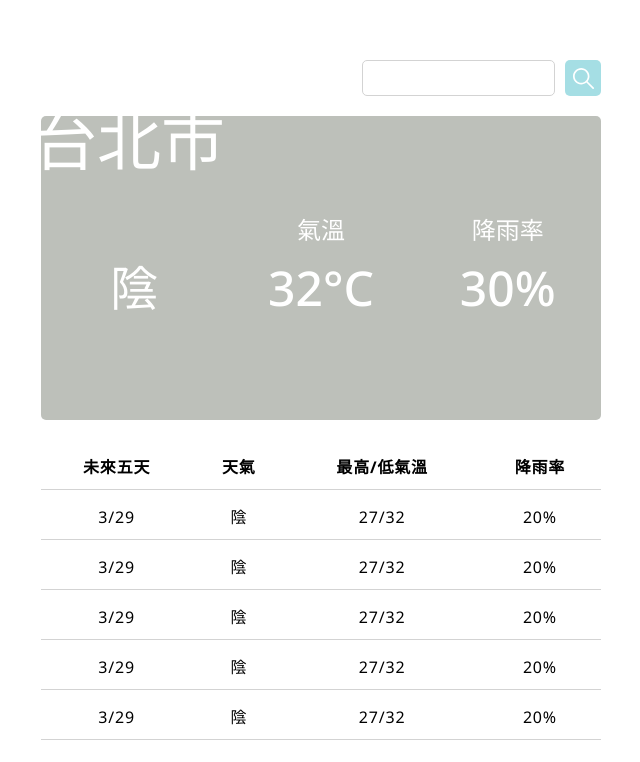
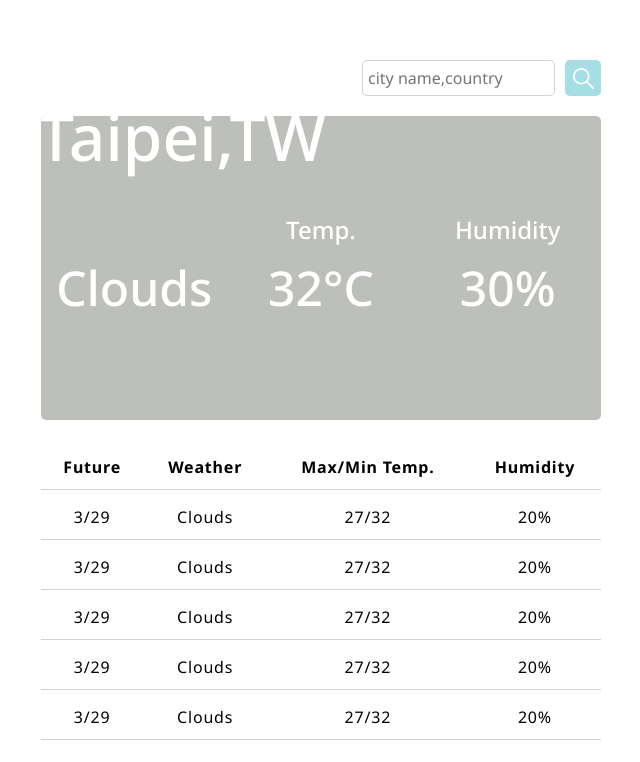
Before and after one commit to Kim716/Hows_the_weather, a React (Vite) app: page / in a window 1280 px wide. Shown: the top 762 px of the page, without its empty margins (319-959 px from the left). Built offline with nearby package versions, Linux system fonts and the light colour scheme.

Commit message:
feat: change to Englishi UI

```diff
--- a/src/components/ForecastList.jsx
+++ b/src/components/ForecastList.jsx
@@ -23,7 +23,7 @@ function ForecastList() {
     return (
       <tr key={el}>
         <td>3/29</td>
-        <td>陰</td>
+        <td>Clouds</td>
         <td>27/32</td>
         <td>20%</td>
       </tr>
@@ -35,10 +35,10 @@ function ForecastList() {
       <table>
         <thead>
           <tr>
-            <th>未來五天</th>
-            <th>天氣</th>
-            <th>最高/低氣溫</th>
-            <th>降雨率</th>
+            <th>Future</th>
+            <th>Weather</th>
+            <th>Max/Min Temp.</th>
+            <th>Humidity</th>
           </tr>
         </thead>
         <tbody>{renderedRows}</tbody>
--- a/src/components/SearchBar.jsx
+++ b/src/components/SearchBar.jsx
@@ -77,7 +77,11 @@ function SearchBar() {
   return (
     <StyledDiv>
       <form onSubmit={handleSubmit}>
-        <input value={searchTerm} onChange={handleChange} />
+        <input
+          value={searchTerm}
+          onChange={handleChange}
+          placeholder="city name,country"
+        />
         <button>
           <SearchIcon />
         </button>
--- a/src/components/TodayPanel.jsx
+++ b/src/components/TodayPanel.jsx
@@ -9,8 +9,8 @@ const StyledDiv = styled.div`
 
   h2 {
     position: relative;
-    top: -23px;
-    left: -8px;
+    top: -27px;
+    left: -3px;
     color: white;
     font-size: 4rem;
     font-weight: 500;
@@ -51,14 +51,14 @@ const StyledDiv = styled.div`
 function TodayPanel() {
   return (
     <StyledDiv>
-      <h2>台北市</h2>
+      <h2>Taipei,TW</h2>
       <div className="info">
-        <div className="weather">陰</div>
+        <div className="weather">Clouds</div>
         <div className="temp">
-          <p>氣溫</p>32°C
+          <p>Temp.</p>32°C
         </div>
         <div className="probability">
-          <p>降雨率</p>30%
+          <p>Humidity</p>30%
         </div>
       </div>
     </StyledDiv>
--- a/src/store/slices/weatherSlice.js
+++ b/src/store/slices/weatherSlice.js
@@ -38,11 +38,12 @@ const weatherSlice = createSlice({
     });
     builder.addCase(getCurrentWeather.fulfilled, (state, action) => {
       state.isLoading = false;
-      state.current = {
-        description: action.payload.weather[0].description,
-        temp: action.payload.main.temp,
-        humidity: action.payload.main.humidity,
-      };
+      state.current = action.payload;
+      // state.current = {
+      //   description: action.payload.weather[0].description,
+      //   temp: action.payload.main.temp,
+      //   humidity: action.payload.main.humidity,
+      // };
     });
     builder.addCase(getCurrentWeather.rejected, (state, action) => {
       state.isLoading = false;
```
